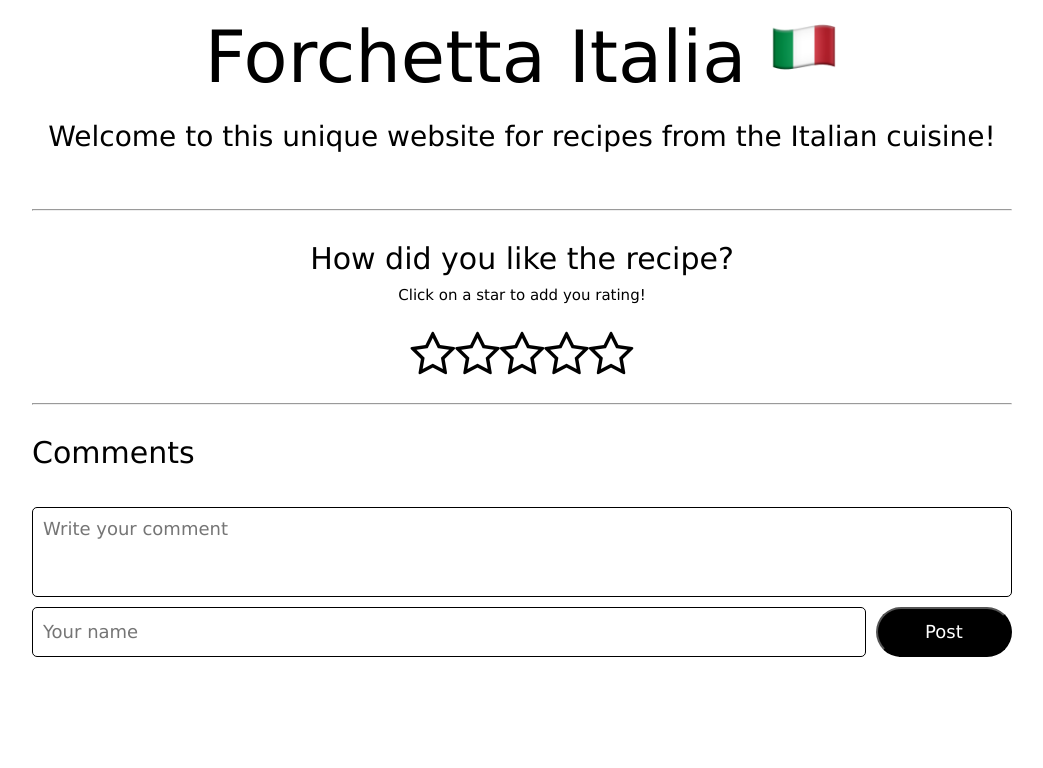
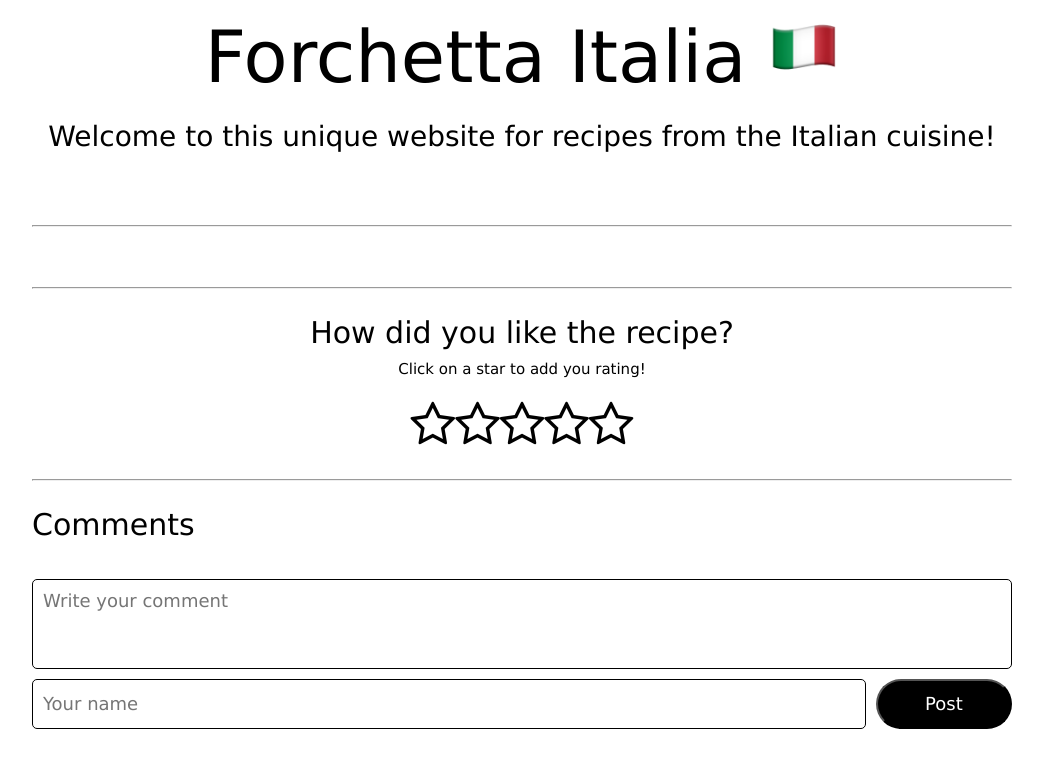
Before and after one commit to samkseg/forchetta, a Vue app: page /recipe/1 in a window 1280 px wide. Shown: the top 768 px of the page, without its empty margins (118-1161 px from the left). Built offline with nearby package versions, Linux system fonts and the light colour scheme; no server answers.

Commit message:
Updated CSS

```diff
--- a/src/assets/comments.css
+++ b/src/assets/comments.css
@@ -2,6 +2,7 @@
     text-align: left;
     margin-left: 10px;
     margin-bottom: 20px;
+    margin-top: 20px;
 }
 
 #warning {
--- a/src/assets/rating.css
+++ b/src/assets/rating.css
@@ -2,3 +2,20 @@
     font-size: xxx-large;
     color: black;
 }
+
+#rating-bar {
+    margin-top: 20px;
+    margin-bottom: 20px;
+}
+
+
+
+#rating-message {
+    margin-top: 40px;
+    margin-bottom: 40px;
+}
+
+#rating-header {
+    margin-top: 20px;
+    margin-bottom: 30px;
+}
--- a/src/assets/recipe.css
+++ b/src/assets/recipe.css
@@ -15,6 +15,7 @@
     gap: 0;
     max-width: 1000px;
     height: auto;
+    margin-bottom: 40px;
 }
 
 #recipe-middle-layout {
@@ -26,6 +27,8 @@
     align-content: flex-start;
     gap: 0;
     max-width: 1000px;
+    margin-top: 20px;
+    margin-bottom: 40px;
 }
 
 .header {
--- a/src/components/Rating.vue
+++ b/src/components/Rating.vue
@@ -1,21 +1,14 @@
 <template>
-    <br>
     <hr>
-    <br>
-    <div v-if="isRated">
-        <br>
+    <div id="rating-message" v-if="isRated">
         <h1>Thank you for your rating!</h1>
-        <br>
     </div>
-    <div v-else="isRated">
+    <div id="rating-header" v-else="isRated">
         <h1>How did you like the recipe?</h1>
         <p>Click on a star to add you rating!</p>
-        <br>
         <div id="rating-bar"></div>
     </div>
-    <br>
     <hr>
-    <br>
 </template>
 
 <script>
@@ -58,7 +51,7 @@ export default {
                 body: JSON.stringify( {
                     rating: rate
                 })
-            }).then(res => { console.log("Request complete! response: ", res) });
+            }).catch((error) => console.log("Error"));;
         },
         selectStars: function(rate) {
             let star1 = document.getElementById("star1");
--- a/src/components/Recipe.vue
+++ b/src/components/Recipe.vue
@@ -1,6 +1,7 @@
 <template>
     <div id="recipe">
         <div id="recipe-top-layout"></div>
+        <hr>
         <div id="recipe-middle-layout"></div>
         <Rating :recipeId="recipeId"></Rating>
         <Comments :recipeId="recipeId"></Comments>
```
